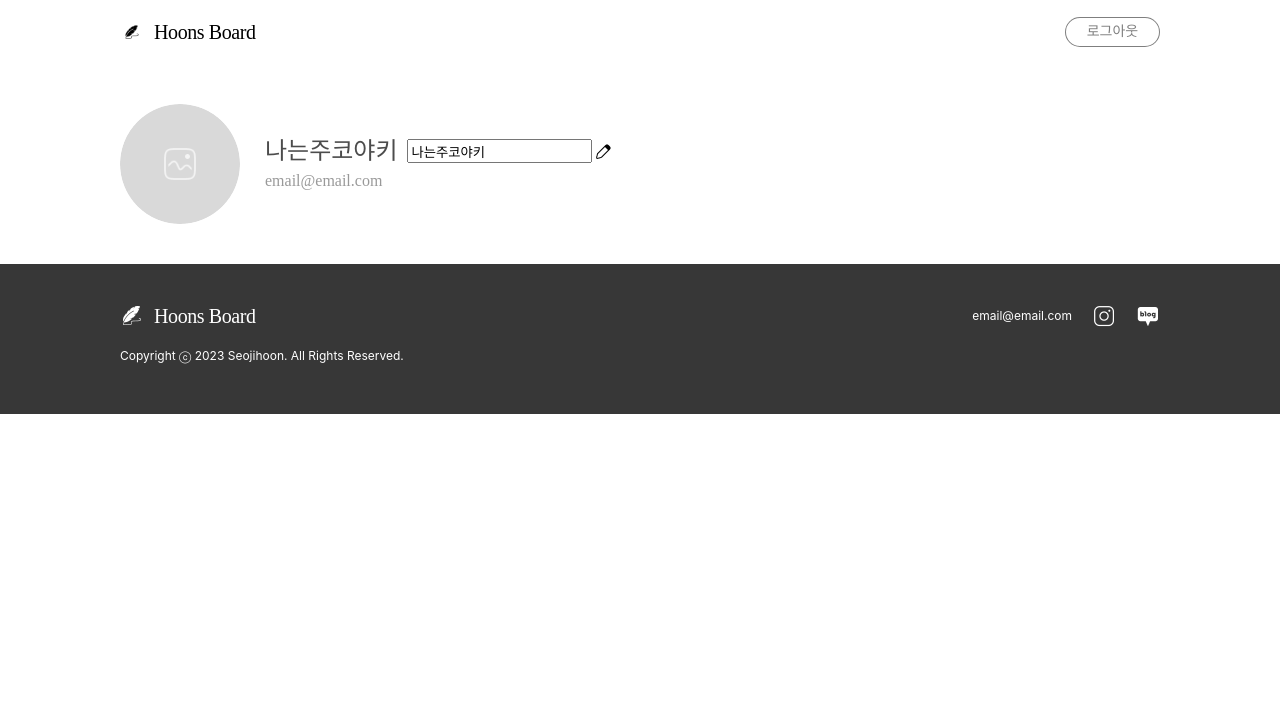
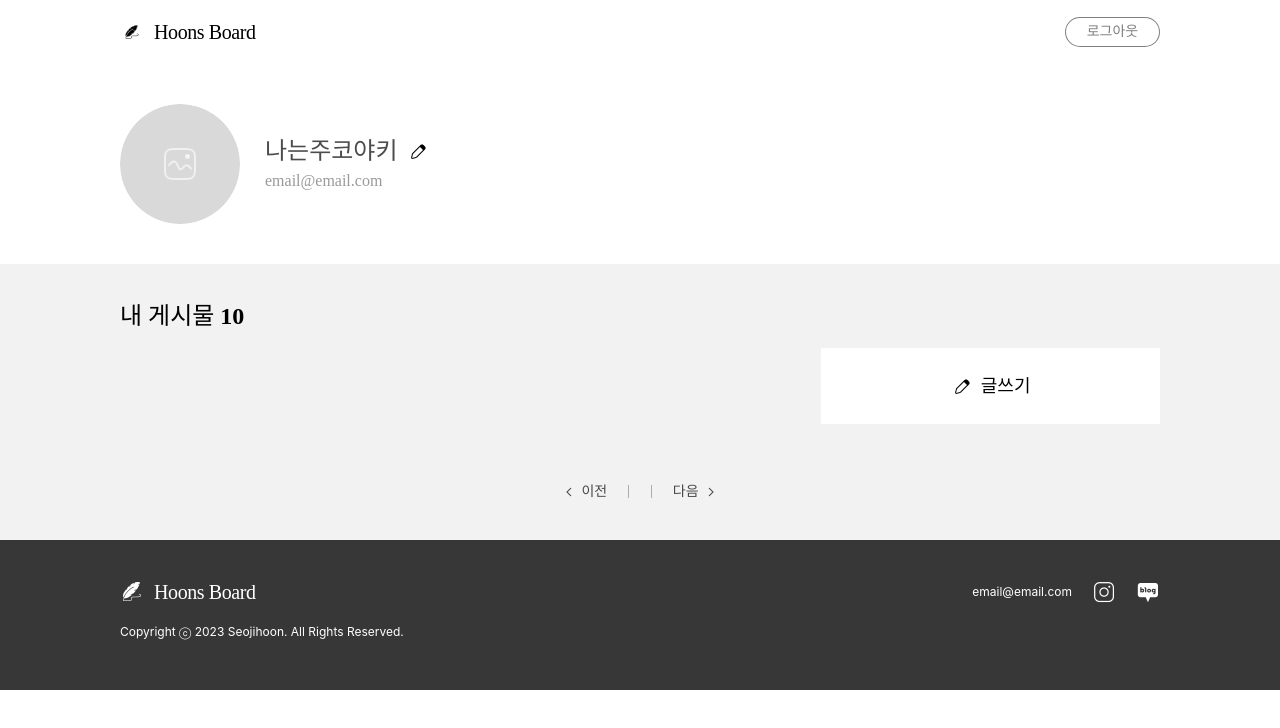
Before and after one commit to devJiraynor/board-project-20230530, a React (Create React App) app in the folder front/: page /my-page in a window 1280 px wide. Shown: the top 728 px of the page. Built offline with nearby package versions, Linux system fonts and the light colour scheme; a web font is replaced by a local one.

Commit message:
2023.07.20. 17:20

```diff
--- a/front/src/interfaces/response/index.ts
+++ b/front/src/interfaces/response/index.ts
@@ -1,5 +1,6 @@
 import Top3ListResponseDto from './top3-list.response.dto';
 import CurrentListResponseDto from './current-list.response.dto';
 import SearchListResponseDto from './search-list.response.dto';
+import MyPageListResponseDto from './my-page-list.response.dto';
 
-export type { Top3ListResponseDto, CurrentListResponseDto, SearchListResponseDto };
+export type { Top3ListResponseDto, CurrentListResponseDto, SearchListResponseDto, MyPageListResponseDto };
--- a/front/src/mocks/index.ts
+++ b/front/src/mocks/index.ts
@@ -162,6 +162,93 @@ export const searchBoardListMock = [
   }
 ];
 
+export const myPageBoardListMock = [
+  {
+    writerProfileImage: 'https://cdn.thebilliards.kr/news/photo/202305/20293_20326_517.jpg',
+    writerNickName: '안녕하세요나는주코야키',
+    writeDate: '2023. 07. 12.',
+    boardTitle: '오늘 점심 뭐먹지?',
+    boardContent: 'Lorem ipsum dolor sit amet, consectetur adipiscing elit, sed do eiusmod tempor incididunt ut labore et dolore magna aliqua. Ut enim ad minim veniam, quis nostrud exercitation ullamco laboris nisi ut aliquip ex ea commodo consequat. Duis aute irure dolor in reprehenderit in voluptate velit esse cillum dolore eu fugiat nulla pariatur. Excepteur sint occaecat cupidatat non proident, sunt in culpa qui officia deserunt mollit anim id est laborum.',
+    boardImage: 'http://cmsimg.newstomato.com/news/8/2021/02/2021-02-17/202102160856304393170.jpg',
+    commentCount: 10,
+    likeCount: 10,
+    viewCount: 10,
+    boardNumber: 1,
+  },
+  {
+    writerProfileImage: 'https://cdn.thebilliards.kr/news/photo/202305/20293_20326_517.jpg',
+    writerNickName: '안녕하세요나는주코야키',
+    writeDate: '2023. 07. 12.',
+    boardTitle: '오늘 점심 뭐먹지?',
+    boardContent: 'Lorem ipsum dolor sit amet, consectetur adipiscing elit, sed do eiusmod tempor incididunt ut labore et dolore magna aliqua. Ut enim ad minim veniam, quis nostrud exercitation ullamco laboris nisi ut aliquip ex ea commodo consequat. Duis aute irure dolor in reprehenderit in voluptate velit esse cillum dolore eu fugiat nulla pariatur. Excepteur sint occaecat cupidatat non proident, sunt in culpa qui officia deserunt mollit anim id est laborum.',
+    boardImage: 'http://cmsimg.newstomato.com/news/8/2021/02/2021-02-17/202102160856304393170.jpg',
+    commentCount: 11,
+    likeCount: 11,
+    viewCount: 11,
+    boardNumber: 2,
+  },
+  {
+    writerProfileImage: 'https://cdn.thebilliards.kr/news/photo/202305/20293_20326_517.jpg',
+    writerNickName: '안녕하세요나는주코야키',
+    writeDate: '2023. 07. 12.',
+    boardTitle: '오늘 점심 뭐먹지?',
+    boardContent: 'Lorem ipsum dolor sit amet, consectetur adipiscing elit, sed do eiusmod tempor incididunt ut labore et dolore magna aliqua. Ut enim ad minim veniam, quis nostrud exercitation ullamco laboris nisi ut aliquip ex ea commodo consequat. Duis aute irure dolor in reprehenderit in voluptate velit esse cillum dolore eu fugiat nulla pariatur. Excepteur sint occaecat cupidatat non proident, sunt in culpa qui officia deserunt mollit anim id est laborum.',
+    boardImage: 'http://cmsimg.newstomato.com/news/8/2021/02/2021-02-17/202102160856304393170.jpg',
+    commentCount: 12,
+    likeCount: 12,
+    viewCount: 12,
+    boardNumber: 3,
+  },
+  {
+    writerProfileImage: 'https://cdn.thebilliards.kr/news/photo/202305/20293_20326_517.jpg',
+    writerNickName: '안녕하세요나는주코야키',
+    writeDate: '2023. 07. 12.',
+    boardTitle: '오늘 점심 뭐먹지?',
+    boardContent: 'Lorem ipsum dolor sit amet, consectetur adipiscing elit, sed do eiusmod tempor incididunt ut labore et dolore magna aliqua. Ut enim ad minim veniam, quis nostrud exercitation ullamco laboris nisi ut aliquip ex ea commodo consequat. Duis aute irure dolor in reprehenderit in voluptate velit esse cillum dolore eu fugiat nulla pariatur. Excepteur sint occaecat cupidatat non proident, sunt in culpa qui officia deserunt mollit anim id est laborum.',
+    boardImage: 'http://cmsimg.newstomato.com/news/8/2021/02/2021-02-17/202102160856304393170.jpg',
+    commentCount: 13,
+    likeCount: 13,
+    viewCount: 13,
+    boardNumber: 4,
+  },
+  {
+    writerProfileImage: 'https://cdn.thebilliards.kr/news/photo/202305/20293_20326_517.jpg',
+    writerNickName: '안녕하세요나는주코야키',
+    writeDate: '2023. 07. 12.',
+    boardTitle: '오늘 점심 뭐먹지?',
+    boardContent: 'Lorem ipsum dolor sit amet, consectetur adipiscing elit, sed do eiusmod tempor incididunt ut labore et dolore magna aliqua. Ut enim ad minim veniam, quis nostrud exercitation ullamco laboris nisi ut aliquip ex ea commodo consequat. Duis aute irure dolor in reprehenderit in voluptate velit esse cillum dolore eu fugiat nulla pariatur. Excepteur sint occaecat cupidatat non proident, sunt in culpa qui officia deserunt mollit anim id est laborum.',
+    boardImage: 'http://cmsimg.newstomato.com/news/8/2021/02/2021-02-17/202102160856304393170.jpg',
+    commentCount: 14,
+    likeCount: 14,
+    viewCount: 14,
+    boardNumber: 5,
+  },
+  {
+    writerProfileImage: 'https://cdn.thebilliards.kr/news/photo/202305/20293_20326_517.jpg',
+    writerNickName: '안녕하세요나는주코야키',
+    writeDate: '2023. 07. 12.',
+    boardTitle: '오늘 점심 뭐먹지?',
+    boardContent: 'Lorem ipsum dolor sit amet, consectetur adipiscing elit, sed do eiusmod tempor incididunt ut labore et dolore magna aliqua. Ut enim ad minim veniam, quis nostrud exercitation ullamco laboris nisi ut aliquip ex ea commodo consequat. Duis aute irure dolor in reprehenderit in voluptate velit esse cillum dolore eu fugiat nulla pariatur. Excepteur sint occaecat cupidatat non proident, sunt in culpa qui officia deserunt mollit anim id est laborum.',
+    boardImage: 'http://cmsimg.newstomato.com/news/8/2021/02/2021-02-17/202102160856304393170.jpg',
+    commentCount: 13,
+    likeCount: 13,
+    viewCount: 13,
+    boardNumber: 4,
+  },
+  {
+    writerProfileImage: 'https://cdn.thebilliards.kr/news/photo/202305/20293_20326_517.jpg',
+    writerNickName: '안녕하세요나는주코야키',
+    writeDate: '2023. 07. 12.',
+    boardTitle: '오늘 점심 뭐먹지?',
+    boardContent: 'Lorem ipsum dolor sit amet, consectetur adipiscing elit, sed do eiusmod tempor incididunt ut labore et dolore magna aliqua. Ut enim ad minim veniam, quis nostrud exercitation ullamco laboris nisi ut aliquip ex ea commodo consequat. Duis aute irure dolor in reprehenderit in voluptate velit esse cillum dolore eu fugiat nulla pariatur. Excepteur sint occaecat cupidatat non proident, sunt in culpa qui officia deserunt mollit anim id est laborum.',
+    boardImage: 'http://cmsimg.newstomato.com/news/8/2021/02/2021-02-17/202102160856304393170.jpg',
+    commentCount: 14,
+    likeCount: 14,
+    viewCount: 14,
+    boardNumber: 5,
+  }
+];
+
 export const popularWordListMock = ['안녕', '반가워', '아침', '점심', '저녁', '퇴근하고싶다.'];
 
 export const relationWordListMock = ['안녕', '반가워', '아침', '점심', '저녁', '퇴근하고싶다.'];
--- a/front/src/views/MyPage/index.tsx
+++ b/front/src/views/MyPage/index.tsx
@@ -1,6 +1,9 @@
 import { ChangeEvent, useRef, useState } from 'react'
 import './style.css';
 import DefaultProflie from './asset/my_page_profile_default.png';
+import Pagination from 'src/components/Pagination';
+import { usePagination } from 'src/hooks';
+import { MyPageListResponseDto } from 'src/interfaces/response';
 
 //          component          //
 // description: 마이페이지 화면 //
@@ -22,6 +25,8 @@ export default function MyPage() {
     const [profileImageUrl, setProfileImageUrl] = useState<string>(DefaultProflie);
     // description: 사용자 닉네임 상태 //
     const [nickname, setNickname] = useState<string>('나는주코야키');
+    // description: 닉네임 변경 버튼 상태 //
+    const [nicknameChange, setNicknameChange] = useState<boolean>(false);
 
     //          function          //
 
@@ -37,6 +42,14 @@ export default function MyPage() {
       const imageUrl = URL.createObjectURL(event.target.files[0]);
       setProfileImageUrl(imageUrl);
     }
+    // description: 닉네임 변경 이벤트 //
+    const onNicknameChangeHandler = (event: ChangeEvent<HTMLInputElement>) => {
+      setNickname(event.target.value);
+    }
+    // description: 닉네임 변경 버튼 클릭 이벤트 //
+    const onNicknameButtonClickHandler = () => {
+      setNicknameChange(!nicknameChange);
+    }
 
     //          effect          //
 
@@ -50,9 +63,12 @@ export default function MyPage() {
           </div>
           <div className='my-page-top-info-box'>
             <div className='my-page-info-nickname-container'>
-              <div className='my-page-info-nickname'>{nickname}</div>
-              <input type='text' value={nickname} />
-              <div className='my-page-info-nickname-button'>
+              {nicknameChange ? (
+                <input className='my-page-info-nickname-input' type='text' value={nickname} onChange={onNicknameChangeHandler} size={nickname.length} />
+              ) : (
+                <div className='my-page-info-nickname'>{nickname}</div>
+              )}
+              <div className='my-page-info-nickname-button' onClick={onNicknameButtonClickHandler}>
                 <div className='my-page-edit-icon'></div>
               </div>
             </div>
@@ -66,6 +82,12 @@ export default function MyPage() {
   // description: 마이페이지 하단 //
   const MyPageBottom = () => {
     //          state          //
+    // description: 전체 게시물 리스트 상태 //
+    const [myPageBoardList, setMyPageBoardList] = useState<MyPageListResponseDto[]>([]);
+    // description: 전체 게시물 갯수 상태 //
+    const [boardCount, setBoardCount] = useState<number>(0);
+    // description: 페이지네이션과 관련된 상태 및 함수 //
+    const { totalPage, currentPage, currentSection, onPageClickHandler, onNextClickHandler, onPreviousClickHandler } = usePagination();
 
     //          function          //
 
@@ -75,7 +97,27 @@ export default function MyPage() {
 
     //          render          //
     return (
-      <div className='my-page-bottom'></div>
+      <div className='my-page-bottom'>
+        <div className='my-page-bottom-text'>내 게시물 <span className='my-page-bottom-text-emphasis'>10</span></div>
+        <div className='my-page-bottom-container'>
+          <div className='my-page-bottom-board-list'>
+
+          </div>
+          <div className='my-page-bottom-write-box'>
+            <div className='my-page-bottom-write-button'>
+              <div className='my-page-edit-icon'></div>
+              <div className='my-page-bottom-write-button-text'>글쓰기</div>
+            </div>
+          </div>
+        </div>
+        <Pagination
+          totalPage={totalPage}
+          currentPage={currentPage}
+          onNextClickHandler={onNextClickHandler}
+          onPageClickHandler={onPageClickHandler}
+          onPreviousClickHandler={onPreviousClickHandler}
+        />
+      </div>
     );
   }
 
--- a/front/src/views/MyPage/style.css
+++ b/front/src/views/MyPage/style.css
@@ -44,6 +44,22 @@
   line-height: 100%;
 }
 
+.my-page-info-nickname-input {
+  margin-right: 10px;
+  padding: 0;
+
+  border: none;
+  background: none;
+  outline: none;
+
+  color: rgba(0, 0, 0, 0.7);
+
+  font-family: 'Pretendard';
+  font-size: 24px;
+  font-weight: 500;
+  line-height: 100%;
+}
+
 .my-page-info-nickname-button {
   border-radius: 24px;
 
@@ -72,3 +88,58 @@
   font-weight: 500;
   line-height: 100%;
 }
+
+.my-page-bottom {
+  padding: 40px 120px;
+
+  background-color: rgba(0, 0, 0, 0.05);
+}
+
+.my-page-bottom-text {
+  margin-bottom: 20px;
+
+  font-size: 24px;
+  font-weight: 500;
+  line-height: 100%;
+}
+
+.my-page-bottom-text-emphasis {
+  font-weight: 700;
+}
+
+.my-page-bottom-container {
+  display: flex;
+}
+
+.my-page-bottom-board-list {
+  flex: 8;
+}
+
+.my-page-bottom-write-box {
+  margin-left: 24px;
+
+  flex: 4;
+}
+
+.my-page-bottom-write-button {
+  height: 76px;
+
+  background-color: #ffffff;
+
+  display: flex;
+  justify-content: center;
+  align-items: center;
+}
+
+.my-page-bottom-write-button:hover {
+  cursor: pointer;
+  background-color: rgba(0, 0, 0, 0.08);
+}
+
+.my-page-bottom-write-button-text {
+  margin-left: 6px;
+
+  font-size: 18px;
+  font-weight: 500;
+  line-height: 100%;
+}
```
Also changed, not shown: front/src/interfaces/response/my-page-list.response.dto.ts (added, +12 -0 lines).
